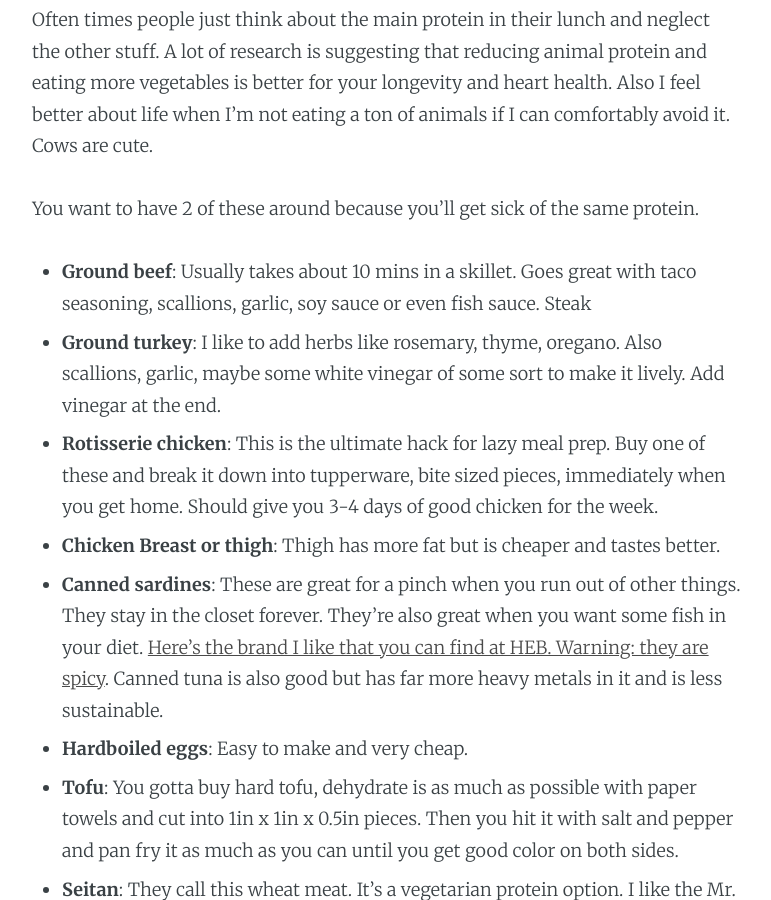
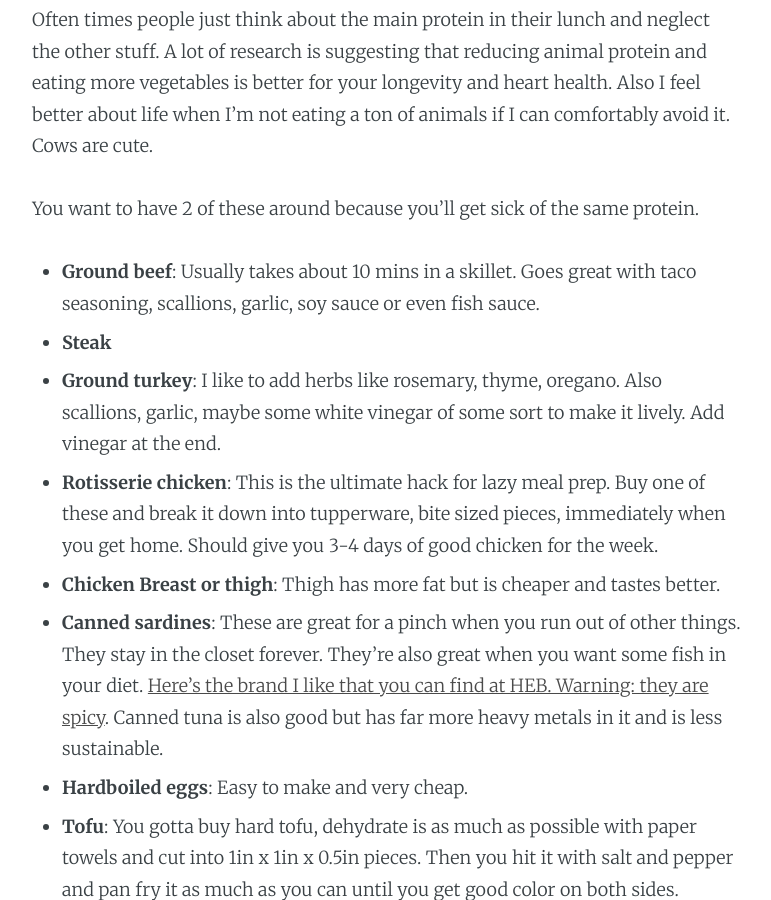
Before and after one commit to a17levine/a17levine.github.io, a Jekyll site: the page built from _posts/2017-10-15-batch-cooking.markdown, in a window 1280 px wide and 900 px high, scrolled down 5418 px. Shown: the whole window, without its empty margins (253-1024 px from the left). Built offline with Jekyll 4.4.1, drawn with Linux system fonts in a browser that asks for light colours; nearby versions of some CDN libraries; Markdown is read by kramdown in place of the engine named in the settings.

Commit message:
Formatting

```diff
--- a/_posts/2017-10-15-batch-cooking.markdown
+++ b/_posts/2017-10-15-batch-cooking.markdown
@@ -76,7 +76,7 @@ Often times people just think about the main protein in their lunch and neglect
 You want to have 2 of these around because you’ll get sick of the same protein.
 
 - **Ground beef**: Usually takes about 10 mins in a skillet. Goes great with taco seasoning, scallions, garlic, soy sauce or even fish sauce.
-Steak
+- **Steak**
 - **Ground turkey**: I like to add herbs like rosemary, thyme, oregano. Also scallions, garlic, maybe some white vinegar of some sort to make it lively. Add vinegar at the end.
 - **Rotisserie chicken**: This is the ultimate hack for lazy meal prep. Buy one of these and break it down into tupperware, bite sized pieces, immediately when you get home. Should give you 3-4 days of good chicken for the week.
 - **Chicken Breast or thigh**: Thigh has more fat but is cheaper and tastes better.
```
